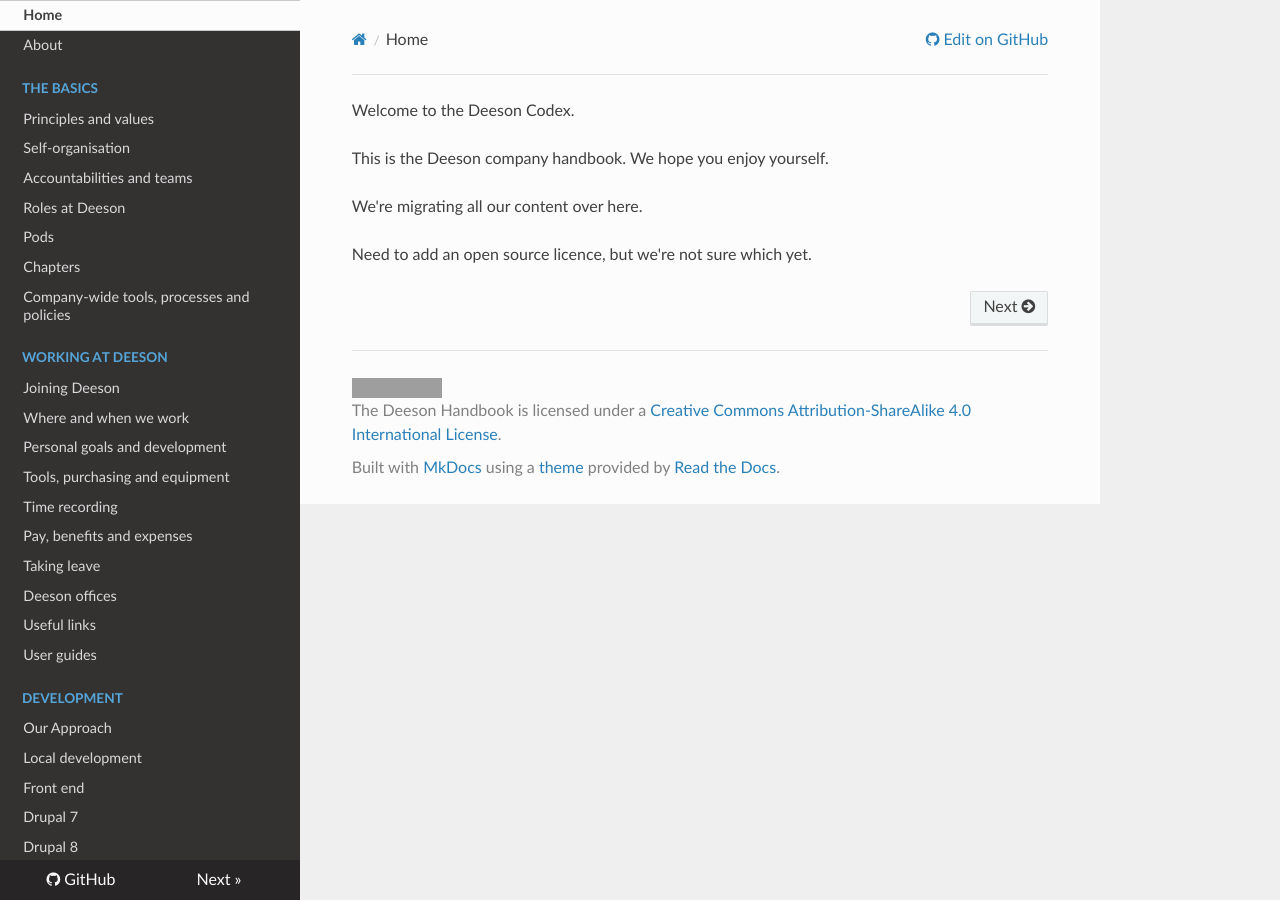
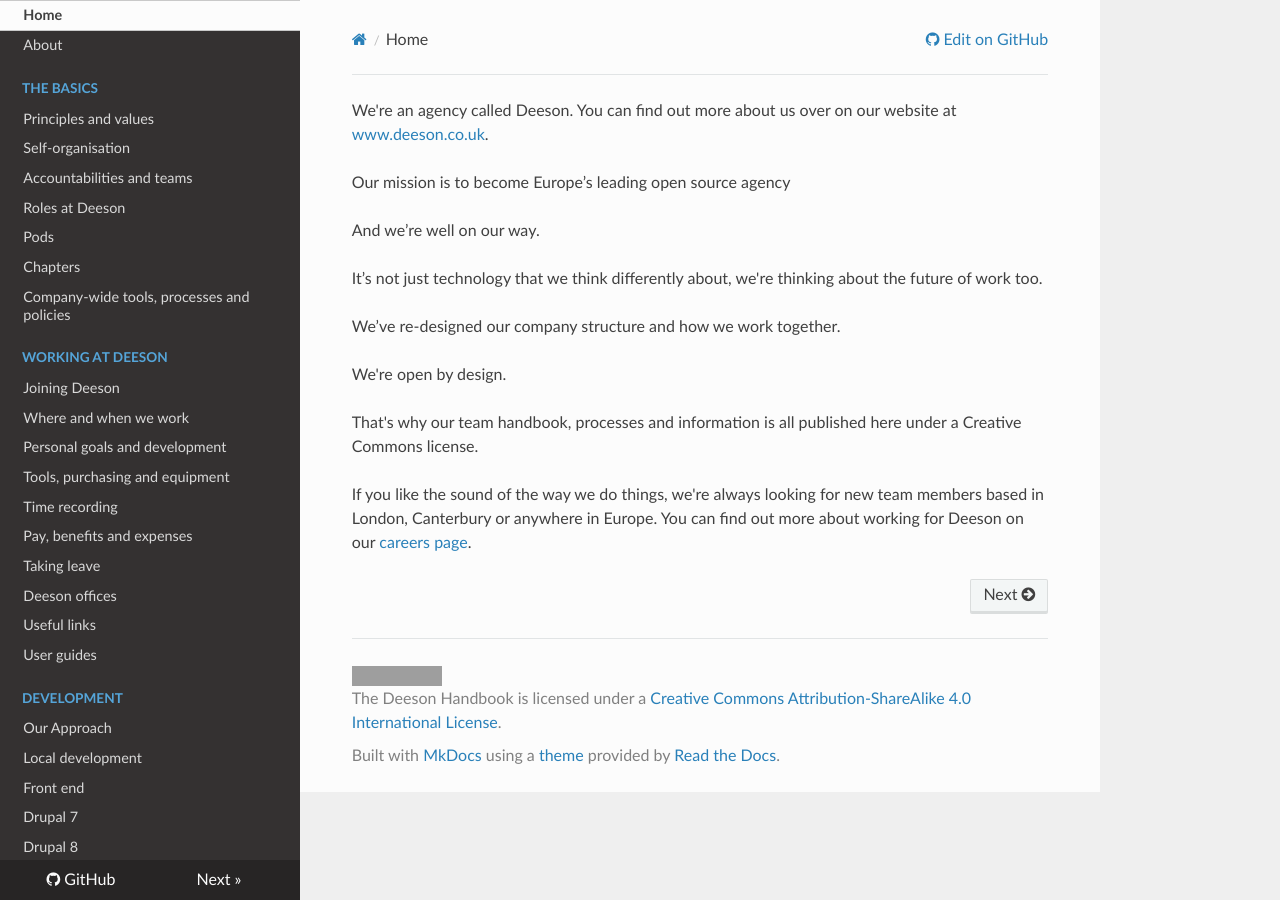
Before and after one commit to teamdeeson/codex, an MkDocs documentation site: the page built from docs/index.md, in a window 1280 px wide. Built offline with MkDocs 1.6.1, drawn with Linux system fonts in a browser that asks for light colours; nearby versions of some CDN libraries; old or Windows-style settings are respelled for this version of MkDocs; grey boxes are pictures that could not be loaded.

Commit message:
Updated intro page

```diff
--- a/docs/index.md
+++ b/docs/index.md
@@ -1,7 +1,15 @@
-Welcome to the Deeson Codex.
+We're an agency called Deeson. You can find out more about us over on our website at [www.deeson.co.uk](www.deeson.co.uk).
 
-This is the Deeson company handbook. We hope you enjoy yourself.
+Our mission is to become Europe’s leading open source agency
 
-We're migrating all our content over here.
+And we’re well on our way.
 
-Need to add an open source licence, but we're not sure which yet.
+It’s not just technology that we think differently about, we're thinking about the future of work too.
+
+We’ve re-designed our company structure and how we work together.
+
+We're open by design.
+
+That's why our team handbook, processes and information is all published here under a Creative Commons license.
+
+If you like the sound of the way we do things, we're always looking for new team members based in London, Canterbury or anywhere in Europe. You can find out more about working for Deeson on our [careers page](https://www.deeson.co.uk/careers).
```
